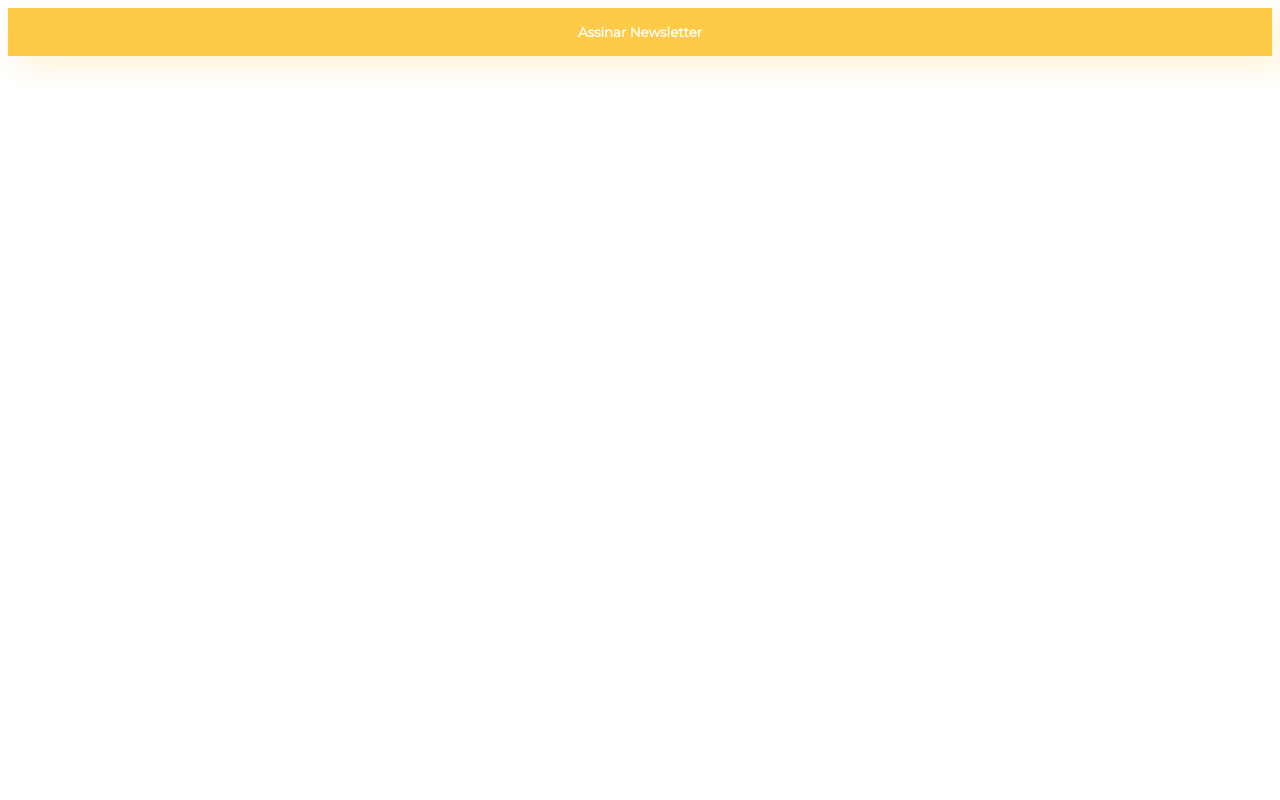
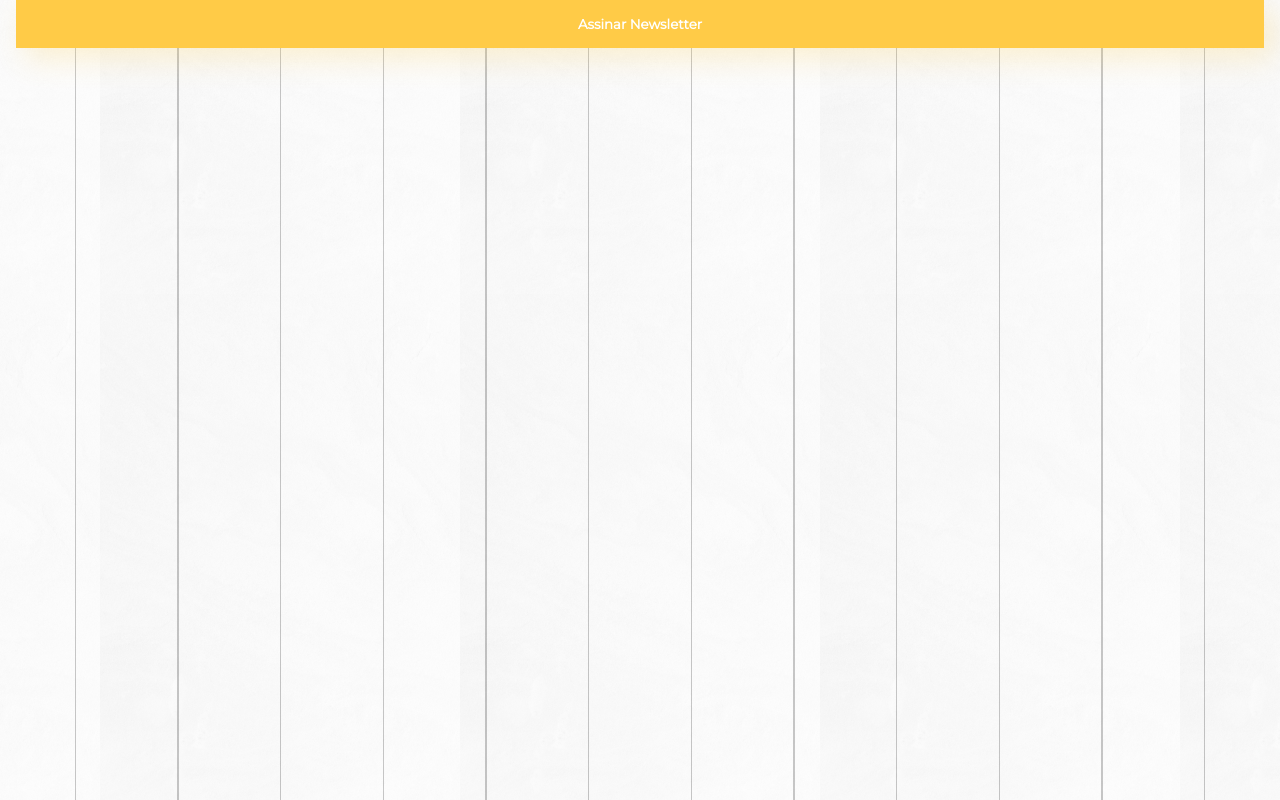
Before and after one commit to Vanessamachado93/projeto-casaverde-04-12-21, a plain HTML site: page index.html in a window 1280 px wide. Drawn offline with Linux system fonts and the light colour scheme; a web font is replaced by a local one.

Commit message:
Terceiro commit, add arquivos css

```diff
--- /dev/null
+++ b/assests/css/base/_reset.css
@@ -0,0 +1,52 @@
+html, body, div, span, applet, object, iframe,
+h1, h2, h3, h4, h5, h6, p, blockquote, pre,
+a, abbr, acronym, address, big, cite, code,
+del, dfn, em, img, ins, kbd, q, s, samp,
+small, strike, strong, sub, sup, tt, var,
+b, u, i, center,
+dl, dt, dd, ol, ul, li,
+fieldset, form, label, legend,
+table, caption, tbody, tfoot, thead, tr, th, td,
+article, aside, canvas, details, embed,
+figure, figcaption, footer, header, hgroup,
+menu, nav, output, ruby, section, summary,
+time, mark, audio, video {
+	margin: 0;
+	padding: 0;
+	border: 0;
+	font-size: 100%;
+	font: inherit;
+	vertical-align: baseline;
+}
+
+article, aside, details, figcaption, figure,
+footer, header, hgroup, menu, nav, section {
+	display: block;
+}
+body {
+	line-height: 1;
+}
+ol, ul {
+	list-style: none;
+}
+blockquote, q {
+	quotes: none;
+}
+blockquote:before, blockquote:after,
+q:before, q:after {
+	content: '';
+	content: none;
+}
+table {
+	border-collapse: collapse;
+	border-spacing: 0;
+}
+
+a {
+	color: inherit;
+	text-decoration: none;
+}
+
+img {
+	width: inherit;
+}
--- /dev/null
+++ b/assests/css/base/_variaveis.css
@@ -0,0 +1,10 @@
+:root {
+    --amarelo: #ffcb47;
+    --branco: #ffffff;
+    --cinza: #909090;
+    --preto: #202020;
+
+    --familia-corpo: 'montserrat', sans-serif;
+
+    --tamanho-corpo: 1rem;
+}
--- /dev/null
+++ b/assests/css/base/base.css
@@ -0,0 +1,12 @@
+@import url(_variaveis.css);
+@import url(_reset.css);
+
+body{
+    background: url(../../img/fundo-textura.png), url(../../img/fundo-linhas.svg);
+    background-position: center;
+}
+
+.container{
+    padding-right: 1rem;
+    padding-left: 1rem;
+}
--- a/assests/css/componentes/botoes.css
+++ b/assests/css/componentes/botoes.css
@@ -1,10 +1,10 @@
 .botao{
-    background-color: #FFCB47;
+    background-color: var(--amarelo);
 
     text-align: center;
     font-family: 'montserrat', sans-serif;
     font-weight: 700;
-    color: #ffffff;
+    color: var(--branco);
 
     width: 100%;
     padding-top: 1rem;
--- a/index.html
+++ b/index.html
@@ -10,11 +10,18 @@
     <link
         href="https://fonts.googleapis.com/css2?family=Elsie+Swash+Caps:wght@900&family=Montserrat:ital,wght@0,400;1,700&display=swap"
         rel="stylesheet">
+    <link rel="stylesheet" href="assests/css/base/base.css">
     <link rel="stylesheet" href="assests/css/componentes/botoes.css">
+
     </meta>
 </head>
+
 <body>
-    <button class="botao">Assinar Newsletter</button>
+    <main class="container">
+        <button class="botao">Assinar Newsletter</button>
+
+    </main>
+
 </body>
 
 </html>
```
